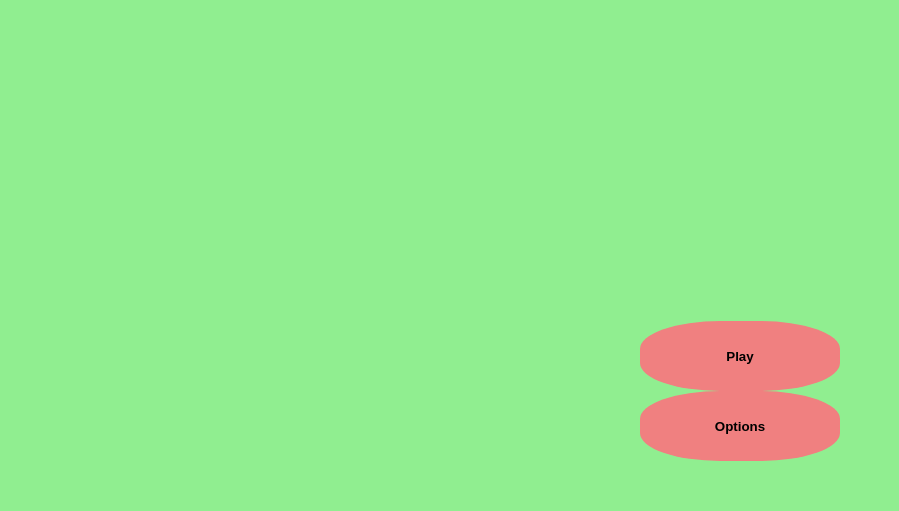
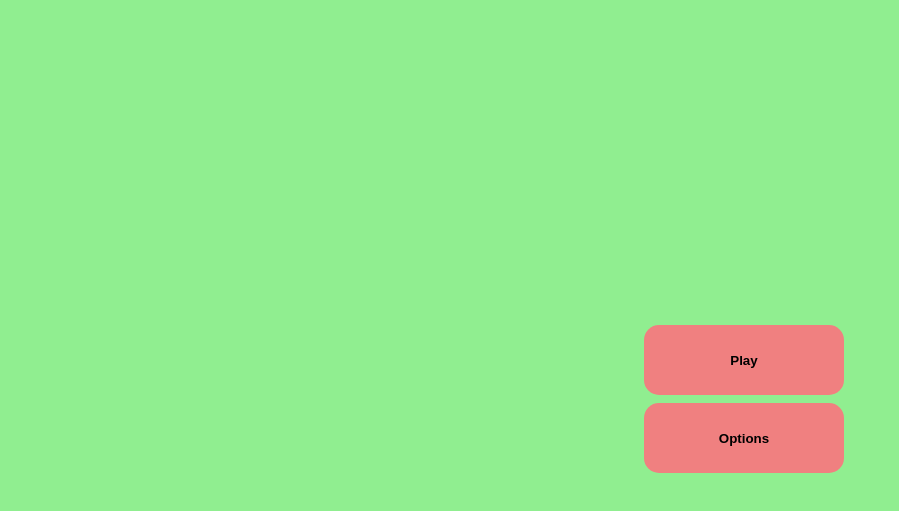
Before and after one commit to netrian/RuutudeJargiJoonistamine, a plain HTML site: page index.html in a window 1280 px wide. Shown: the part 79-590 px from the top of the page, without its empty margins (0-899 px from the left). Drawn offline with Linux system fonts and the light colour scheme.

Commit message:
added lil bit more

```diff
--- a/style.css
+++ b/style.css
@@ -15,8 +15,9 @@ div{
     height: 70px;
     width: 200px;
     font-weight: bold;
+    margin: 2%;
     border: 1px;
-    border-radius: 40%;
+    border-radius: 15px;
     border-color: black;
     background-color: lightcoral;
 }
```
